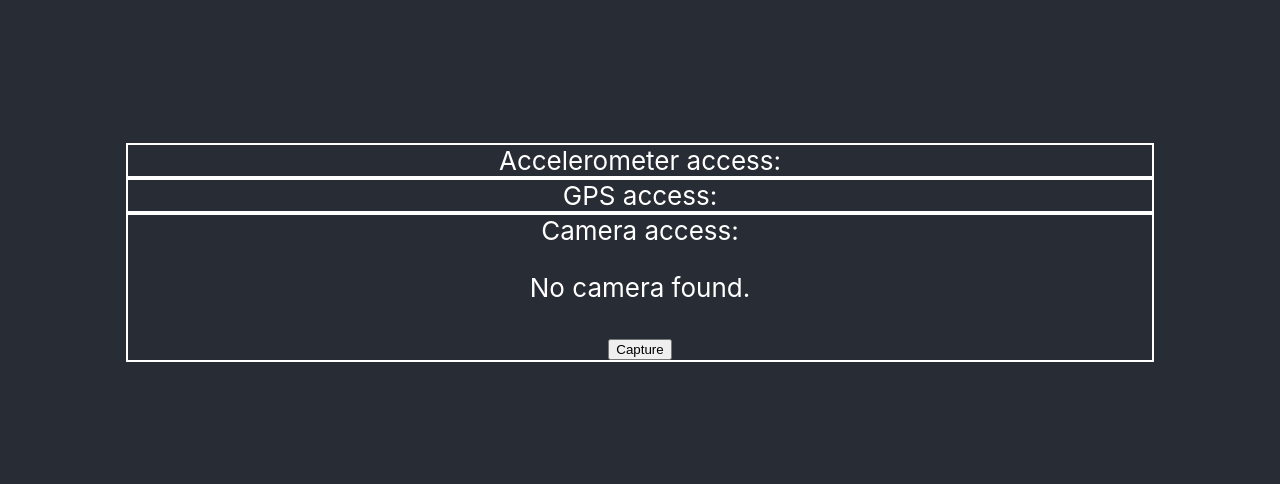
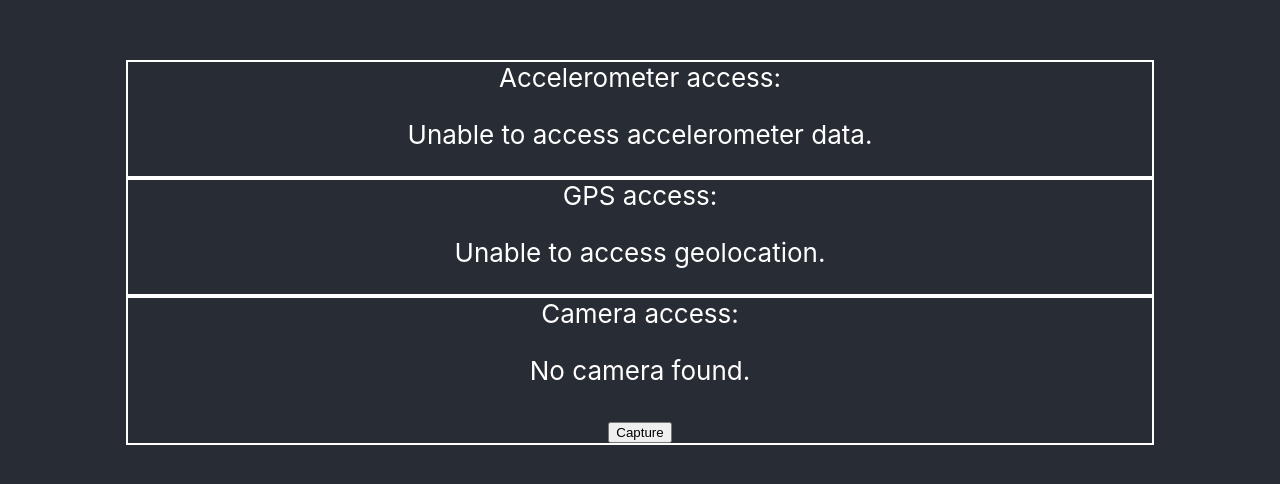
Before and after one commit to besserai/m0-sensor-access, a React (Create React App) app: page / in a window 1280 px wide. Shown: the part 148-632 px from the top of the page. Built offline with nearby package versions, Linux system fonts and the light colour scheme; no server answers.

Commit message:
forgot to uncomment elements

```diff
--- a/src/App.js
+++ b/src/App.js
@@ -12,12 +12,12 @@ function App() {
 
         <div className="sensor">
           Accelerometer access:
-          {/* <AccelerometerComponent /> */}
+          <AccelerometerComponent />
         </div>
 
         <div className="sensor">
           GPS access:
-          {/* <GpsComponent /> */}
+          <GpsComponent />
         </div>
         <div className="sensor">
           Camera access:
```
